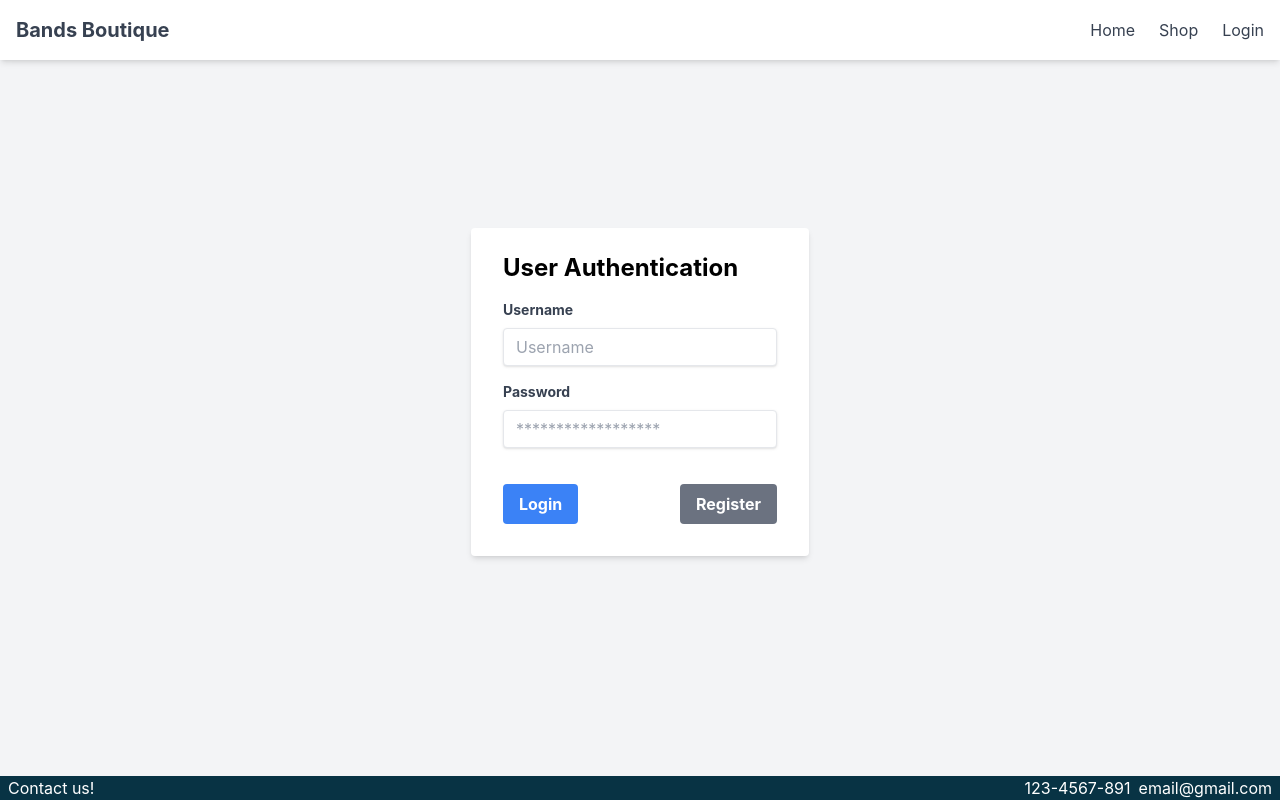
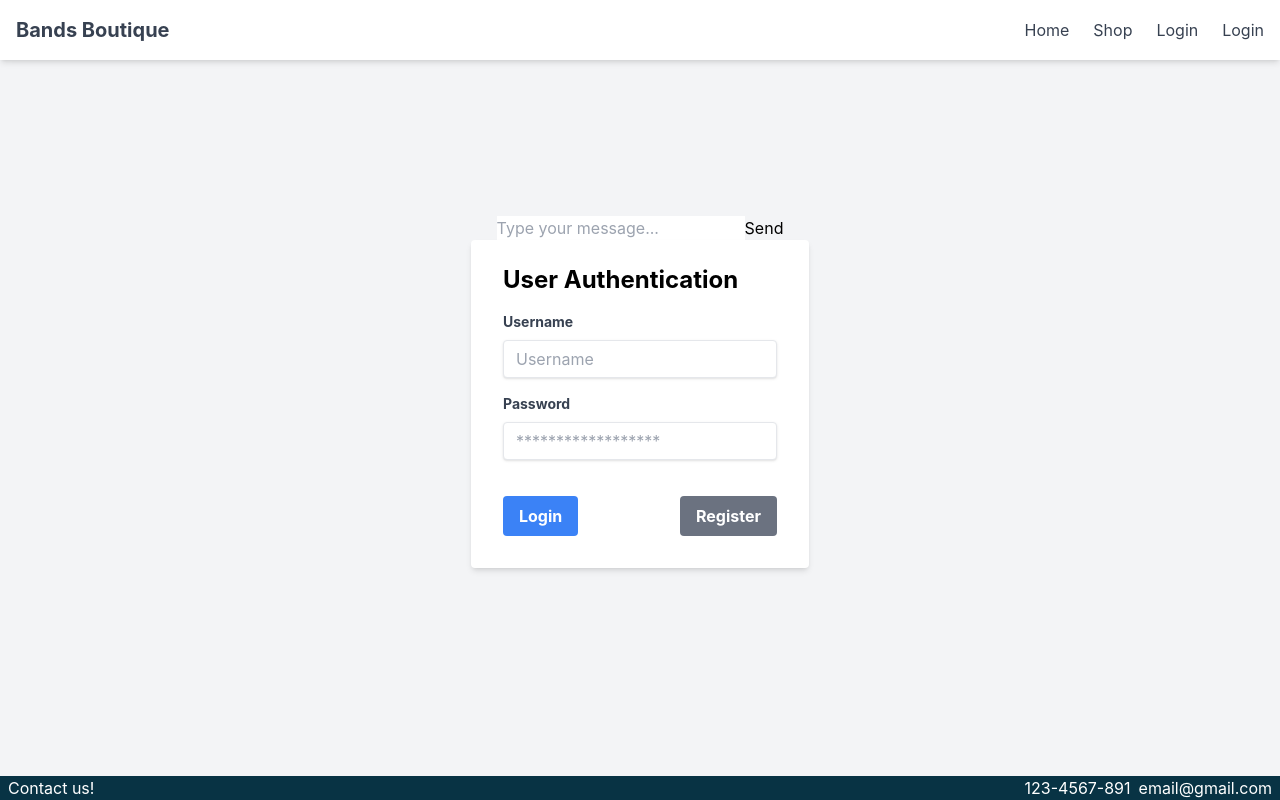
Before and after one commit to cgipson2345/bandsboutique, a React (Create React App) app in the folder bands-boutique/: page /SendMessage in a window 1280 px wide. Built offline with nearby package versions, Linux system fonts and the light colour scheme.

Commit message:
bug fixes

```diff
--- a/bands-boutique/src/Home.js
+++ b/bands-boutique/src/Home.js
@@ -1,13 +1,12 @@
 // src/components/Home.js
 import React from 'react';
-import ringtree from './images/RING.png'
 
 const Home = () => {
   return (
     <div>
       <div className= "flex flex-row  justify-center  justify-items-center gap-x-10 m-10 items-center">
         <div className="left">
-          <img src ={ringtree} alt ="dog"/>
+          <img src ={'/images/ring.png'} alt ="dog"/>
         </div>
       </div>
     </div>
--- a/bands-boutique/src/Navbar.js
+++ b/bands-boutique/src/Navbar.js
@@ -4,6 +4,8 @@ import { BrowserRouter as Router, Route, Routes, Link } from 'react-router-dom';
 import Home from './Home';
 import Login from './Login';
 import Shop from './Shop';
+import LiveChat from './SendMessage'
+import LiveServiceChat from './SendMessage';
 
 const Navbar = () => {
   return (
@@ -15,6 +17,7 @@ const Navbar = () => {
             <Link to="/" className="text-gray-700 hover:text-black">Home</Link>
             <Link to="/shop" className="text-gray-700 hover:text-black">Shop</Link>
             <Link to="/login" className="text-gray-700 hover:text-black">Login</Link>
+            <Link to="/SendMessage" className="text-gray-700 hover:text-black">Login</Link>
           </div>
         </div>
       </nav>
@@ -23,6 +26,7 @@ const Navbar = () => {
         <Route path="/" element={<Home />} />
         <Route path="/shop" element={<Shop />} />
         <Route path="/login" element={<Login />} />
+        <Route path="/SendMessage" element={<LiveServiceChat />} />
       </Routes>
     </Router>
   );
--- a/bands-boutique/src/Shop.js
+++ b/bands-boutique/src/Shop.js
@@ -1,6 +1,6 @@
 import React, { useState, useEffect } from 'react';
 import ringdata from './ringdata.json'
-import ringtree from './images/ring2.PNG'
+//import ringtree from './images/ring2.PNG'
 
 
 const Shop = () => {
```
